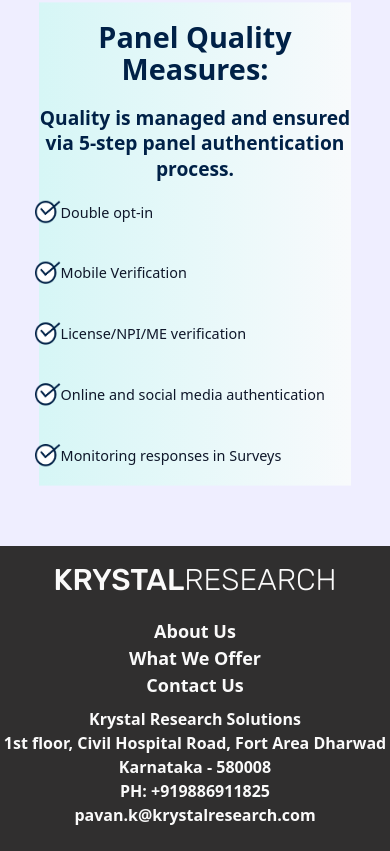
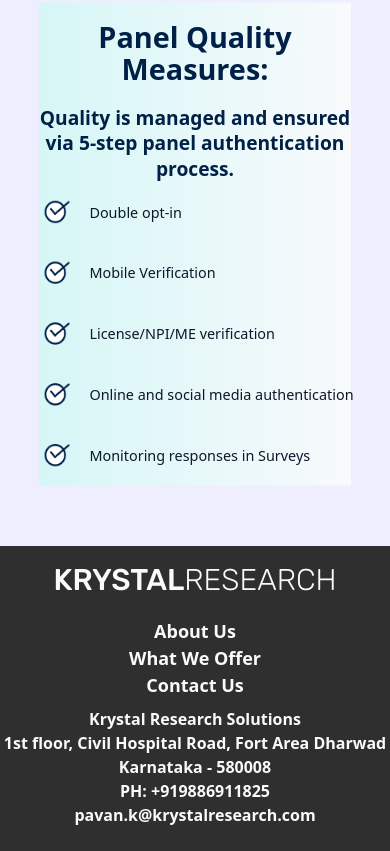
Before and after one commit to Danishap07/krystalResearch, a Next.js app: page /what-we-offer in a window 390 px wide. Shown: the part 4269-5120 px from the top of the page. Built offline with nearby package versions, Linux system fonts and the light colour scheme.

Commit message:
icons-alignmnent

```diff
--- a/src/pages/what-we-offer.js
+++ b/src/pages/what-we-offer.js
@@ -194,31 +194,31 @@
                 <section ref={el => sectionsRef.current[6] = el} className='bg-gradient-to-r from-[#D6F6F6] to-slate-50 '>
                     <h3 className='text-center font-bold text-4xl py-6 text-[#002147]'>Panel Quality Measures:</h3>
                     <h4 className='text-[#002147] text-center text-2xl font-bold '>Quality is managed and ensured via 5-step panel authentication process.</h4>
-                    <div className='flex flex-col justify-center items-center '>
+                    <div className='flex flex-col justify-center items-center pl-6'>
                         <div className='flex  md:mx-44  py-6 w-[400px]'>
                             {/* <p className="w-12 h-12 mx-4 my-1 bg-gradient-to-r from-[#002147] via-[#6f7c7c] to-[#ffffff] rounded-full text-center text-white pt-3">1</p> */}
                             <Image className='w-8 h-7 ' src='/assets/new-design/project_marker.png' width={40} height={35} alt='home' />
-                            <p className='md:pl-6  font-medium text-lg text-slate-900'>Double opt-in</p>
+                            <p className='pl-6  font-medium text-lg text-slate-900'>Double opt-in</p>
                         </div>
                         <div className='flex  md:mx-44  py-6 w-[400px]'>
                             {/* <p className="w-12 h-12 mx-4 my-1 bg-gradient-to-r from-[#002147] via-[#6f7c7c] to-[#ffffff] rounded-full text-center text-white pt-3">2</p> */}
                             <Image className='w-8 h-7 ' src='/assets/new-design/project_marker.png' width={40} height={35} alt='home' />
-                            <p className='md:pl-6  font-medium text-lg text-slate-900'>Mobile Verification</p>
+                            <p className='pl-6  font-medium text-lg text-slate-900'>Mobile Verification</p>
                         </div>
                         <div className='flex  md:mx-44  py-6 w-[400px]'>
                             {/* <p className="w-12 h-12 mx-4 my-1 bg-gradient-to-r from-[#002147] via-[#6f7c7c] to-[#ffffff] rounded-full text-center text-white pt-3">3</p> */}
                             <Image className='w-8 h-7 ' src='/assets/new-design/project_marker.png' width={40} height={35} alt='home' />
-                            <p className='md:pl-6 font-medium text-lg text-slate-900'>License/NPI/ME verification</p>
+                            <p className='pl-6 font-medium text-lg text-slate-900'>License/NPI/ME verification</p>
                         </div>
                         <div className='flex  md:mx-44  py-6 w-[400px]'>
                             {/* <p className="w-12 h-12 mx-4 my-1 bg-gradient-to-r from-[#002147] via-[#6f7c7c] to-[#ffffff] rounded-full text-center text-white pt-3">4</p> */}
                             <Image className='w-8 h-7 ' src='/assets/new-design/project_marker.png' width={40} height={35} alt='home' />
-                            <p className='md:pl-6 font-medium text-lg text-slate-900'>Online and social media authentication</p>
+                            <p className='pl-6 font-medium text-lg text-slate-900'>Online and social media authentication</p>
                         </div>
                         <div className='flex  md:mx-44  py-6 w-[400px]'>
                             {/* <p className="w-12 h-12 mx-4 my-1 bg-gradient-to-r from-[#002147] via-[#6f7c7c] to-[#ffffff] rounded-full text-center text-white pt-3">5</p> */}
                             <Image className='w-8 h-7 ' src='/assets/new-design/project_marker.png' width={40} height={35} alt='home' />
-                            <p className='md:pl-6 font-medium text-lg text-slate-900'>Monitoring responses in Surveys</p>
+                            <p className='pl-6 font-medium text-lg text-slate-900'>Monitoring responses in Surveys</p>
                         </div>
                     </div>
                 </section>
```
